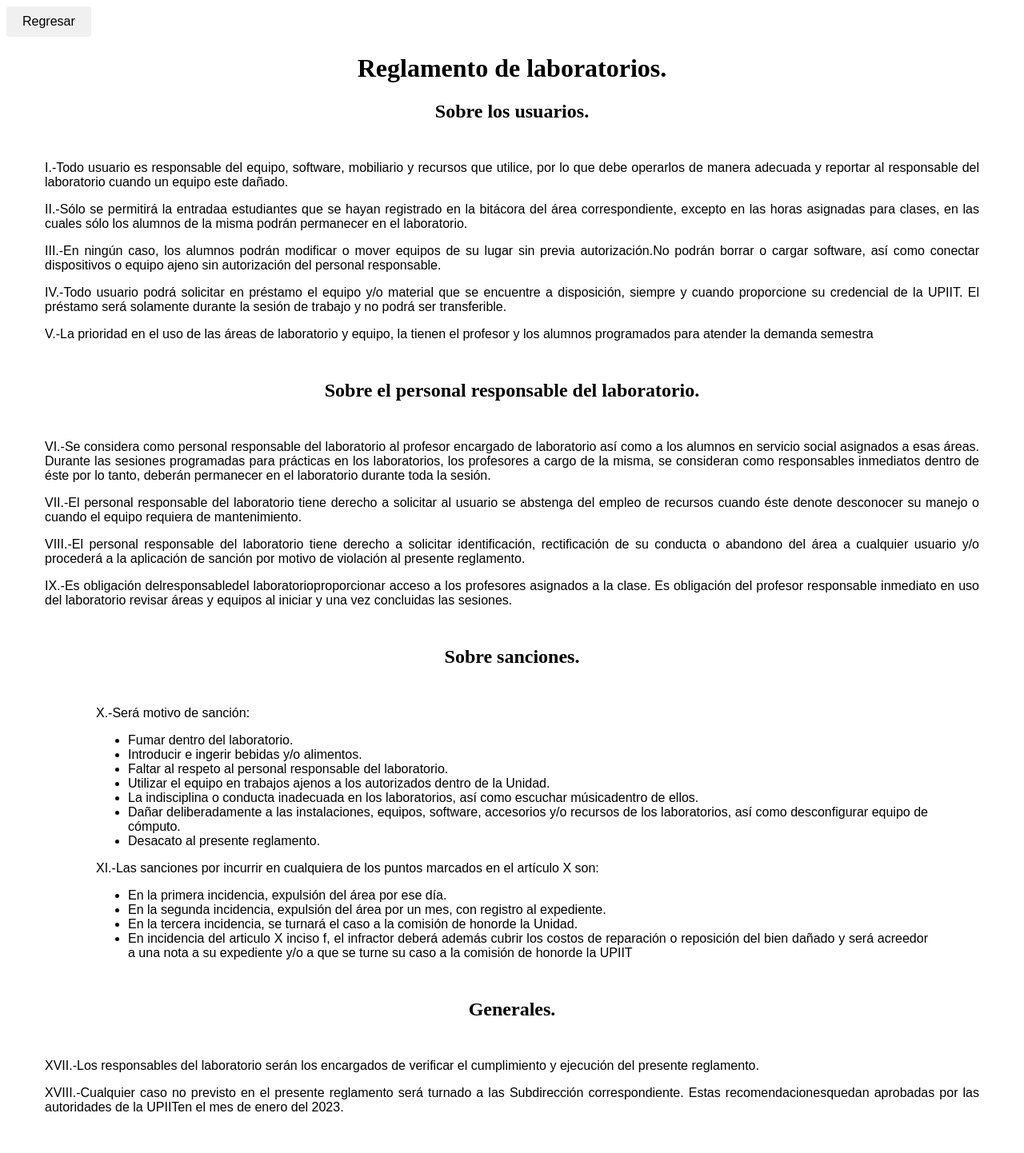
After one commit to eliudroman/control_lab, a Flask app: page /reglamento in a window 1280 px wide. The commit adds this page. Shown: the whole page at 80% size. Run offline with Flask 3, Linux system fonts and the light colour scheme.

Commit message:
casiiiii

```diff
--- a/Labcontrol/app.py
+++ b/Labcontrol/app.py
@@ -5,7 +5,7 @@ from flask import send_from_directory
 import os
 import calendar
 from datetime import datetime, date
-
+import locale
 
 from flask import current_app
 ####
@@ -57,6 +57,7 @@ def inicio():
             reserva_lista[2] = hora
             reservas_modificadas.append(tuple(reserva_lista))
 
+
     return render_template("sitio/index.html", reservas=reservas_modificadas)
 
 #------------
@@ -66,6 +67,10 @@ def favicon():
     return current_app.send_static_file('favicon.ico')
 
 
+@app.route("/reglamento")
+def reglamento():
+
+    return render_template("admin/reglamento.html")
 
 
 @app.route("/login")
@@ -245,7 +250,19 @@ def horarios():
     labs=cursor.fetchone()[0]
     conexion.commit()
 
-    return render_template("sitio/horarios.html",solicitud=solicitud,Horario=Horario,tamano=len(Horario),labs=labs)
+    locale.setlocale(locale.LC_ALL, 'es_ES.UTF-8')
+
+    mes = datetime.now().month
+
+    mes_siguiente = mes + 1
+    if mes_siguiente > 12:
+        mes_siguiente = 1
+
+    nombre_mes_siguiente = calendar.month_name[mes_siguiente].capitalize()
+    nombre_mes_actual = calendar.month_name[mes].capitalize()
+    print(nombre_mes_actual,nombre_mes_siguiente)
+
+    return render_template("sitio/horarios.html",solicitud=solicitud,Horario=Horario,tamano=len(Horario),labs=labs,meses=nombre_mes_actual+"/"+nombre_mes_siguiente)
 
 
 @app.route("/reservas/crear", methods=["POST"])
@@ -355,6 +372,19 @@ def pc_dispobiles():
 
 #------------------------------reservas------horarios
 
+@app.route("/cancelar_reserva", methods=["POST"])
+def cancelar_reserva():
+
+    _id=request.form["txtID"]
+
+    conexion=mysql.connect()
+    cursor=conexion.cursor()
+    cursor.execute("DELETE FROM reserva WHERE id_reserva=%s",(_id))
+    conexion.commit()
+
+    return redirect("/")
+
+
 
 @app.route("/reservas")
 def reservas():
@@ -363,7 +393,7 @@ def reservas():
 
     conexion=mysql.connect()
     cursor=conexion.cursor()
-    cursor.execute("SELECT id_reserva, fecha, id_hora FROM `reserva`")
+    cursor.execute("SELECT id_reserva, fecha, id_hora,id_responsable FROM `reserva`")
     reservas=cursor.fetchall()
     conexion.commit()
 
--- /dev/null
+++ b/Labcontrol/templates/admin/reglamento.html
@@ -0,0 +1,178 @@
+<!DOCTYPE html>
+<html lang="en">
+
+<head>
+    <meta charset="UTF-8">
+    <meta name="viewport" content="width=device-width, initial-scale=1.0">
+    <title>Reglamento</title>
+</head>
+
+<style>
+    .boton-regresar {
+        display: inline-block;
+        padding: 10px 20px;
+        background-color: #f0f0f0;
+        color: #000;
+        text-decoration: none;
+        border-radius: 4px;
+        font-family: 'Bitter', 'Poppins', sans-serif;
+    }
+
+    .boton-regresar:hover {
+        background-color: #ccc;
+    }
+
+    .reglamento {
+        text-align: center;
+        vertical-align: middle;
+        border: 5rem;
+    }
+
+    .justificado {
+        text-align: justify;
+        margin: 3rem;
+    }
+
+    div p {
+        font-weight: 530;
+        font-family: 'Bitter', 'Poppins', sans-serif;
+    }
+
+    ul li {
+        font-weight: 530;
+        font-family: 'Bitter', 'Poppins', sans-serif;
+    }
+
+    .lista {
+        margin-left: 4rem;
+        margin-right: 4rem;
+    }
+</style>
+
+<header>
+    <a href="/login" class="boton-regresar">Regresar</a>
+</header>
+
+
+<body>
+
+
+    <div class="reglamento">
+        <h1>
+            Reglamento de laboratorios.
+        </h1>
+
+        <h2>
+            Sobre los usuarios.
+        </h2>
+        <div class="justificado">
+            <p>
+                I.-Todo usuario es responsable del equipo, software, mobiliario y recursos que utilice, por lo que debe
+                operarlos de manera adecuada y reportar al responsable del laboratorio cuando un equipo este dañado.
+            </p>
+
+            <p>
+                II.-Sólo
+                se permitirá la entradaa estudiantes que se hayan registrado en la bitácora del área correspondiente,
+                excepto en las horas asignadas para clases, en las cuales sólo los alumnos de la misma podrán permanecer
+                en
+                el laboratorio.
+            </p>
+
+            <p>
+                III.-En ningún caso, los alumnos podrán modificar o mover equipos de su lugar sin previa
+                autorización.No podrán borrar o cargar software, así como conectar dispositivos o equipo ajeno sin
+                autorización del personal responsable.
+            </p>
+
+            <p>
+                IV.-Todo usuario podrá solicitar en préstamo el equipo y/o material
+                que se encuentre a disposición, siempre y cuando proporcione su credencial de la UPIIT. El préstamo será
+                solamente durante la sesión de trabajo y no podrá ser transferible.
+            </p>
+
+            <p>
+                V.-La prioridad en el uso de las áreas de
+                laboratorio y equipo, la tienen el profesor y los alumnos programados para atender la demanda semestra
+            </p>
+        </div>
+
+        <h2>
+            Sobre el personal responsable del laboratorio.
+        </h2>
+        <div class="justificado">
+            <p>
+                VI.-Se considera como personal responsable del laboratorio al profesor encargado de laboratorio así como
+                a los alumnos en servicio social asignados a esas áreas. Durante las sesiones programadas para prácticas
+                en los laboratorios, los profesores a cargo de la misma, se consideran como responsables inmediatos
+                dentro de éste por lo tanto, deberán permanecer en el laboratorio durante toda la sesión.
+            </p>
+
+            <p>
+                VII.-El personal responsable del laboratorio tiene derecho a solicitar al usuario se abstenga del empleo
+                de recursos cuando éste denote desconocer su manejo o cuando el equipo requiera de mantenimiento.
+            </p>
+
+            <p>
+                VIII.-El personal responsable del laboratorio tiene derecho a solicitar identificación, rectificación de
+                su conducta o abandono del área a cualquier usuario y/o procederá a la aplicación de sanción por motivo
+                de violación al presente reglamento.
+            </p>
+
+            <p>
+                IX.-Es obligación delresponsabledel laboratorioproporcionar acceso a los profesores asignados a la
+                clase. Es obligación del profesor responsable inmediato en uso del laboratorio revisar áreas y equipos
+                al iniciar y una vez concluidas las sesiones.
+            </p>
+        </div>
+
+        <h2>Sobre sanciones.</h2>
+
+        <div class="justificado">
+            <div class="lista">
+                <p>X.-Será motivo de sanción:</p>
+                <ul>
+                    <li>Fumar dentro del laboratorio.</li>
+                    <li>Introducir e ingerir bebidas y/o alimentos.</li>
+                    <li>Faltar al respeto al personal responsable del laboratorio.</li>
+                    <li>Utilizar el equipo en trabajos ajenos a los autorizados dentro de la Unidad.</li>
+                    <li>La indisciplina o conducta inadecuada en los laboratorios, así como escuchar músicadentro de
+                        ellos.</li>
+                    <li>Dañar deliberadamente a las instalaciones, equipos, software, accesorios y/o recursos de los
+                        laboratorios, así como desconfigurar equipo de cómputo.</li>
+                    <li>Desacato al presente reglamento.</li>
+                </ul>
+
+            </div>
+            <div class="lista">
+                <p>XI.-Las sanciones por incurrir en cualquiera de los puntos marcados en el artículo X son:</p>
+                <ul>
+                    <li>En la primera incidencia, expulsión del área por ese día.</li>
+                    <li>En la segunda incidencia, expulsión del área por un mes, con registro al expediente.</li>
+                    <li>En la tercera incidencia, se turnará el caso a la comisión de honorde la Unidad.</li>
+                    <li>En incidencia del articulo X inciso f, el infractor deberá además cubrir los costos de
+                        reparación o reposición del bien dañado y será acreedor a una nota a su expediente y/o a que se
+                        turne su caso a la comisión de honorde la UPIIT</li>
+                </ul>
+
+            </div>
+
+        </div>
+
+        <h2>Generales.</h2>
+        <div class="justificado">
+            <p>XVII.-Los responsables del laboratorio serán los encargados de verificar el cumplimiento y ejecución del
+                presente reglamento.</p>
+            <p>XVIII.-Cualquier caso no previsto en el presente reglamento será turnado a las Subdirección
+                correspondiente. Estas recomendacionesquedan aprobadas por las autoridades de la UPIITen el mes de enero
+                del 2023.</p>
+        </div>
+
+    </div>
+
+
+
+
+</body>
+
+</html>
--- a/Labcontrol/templates/sitio/index.html
+++ b/Labcontrol/templates/sitio/index.html
@@ -14,6 +14,9 @@
                 <h4 class="card-title">Reserva</h4>
                 <p class="card-text">Fecha: {{ reserva[1] }}</p>
                 <p class="card-text">Hora: {{ reserva[2] }}</p>
+                <form action="/cancelar_reserva" method="post" enctype="multipart/form-data">
+                    <button type="submit" class="btn btn-danger" value= "{{ reserva[0] }}" name="txtID" id="txtID">Cancelar</button>
+                </form>
             </div>
         </div>
     </div>
--- a/Labcontrol/templates/sitio/login.html
+++ b/Labcontrol/templates/sitio/login.html
@@ -28,7 +28,7 @@
       <div class="bienvenida">
         <h1>Bienvenido</h1>
         <div class="rule">
-          <a href="" class='bx bx-receipt'></a>
+          <a href="/reglamento" class='bx bx-receipt'></a>
         </div>
         <div class="descripcion">
           <span class="info">No olvides leer el reglamento</span>
```
Also changed, not shown: Labcontrol/static/horarios.css (+23 -1 lines), Labcontrol/static/horarios.js (+27 -2 lines), Labcontrol/templates/admin/reservas.html (+6 -2 lines), Labcontrol/templates/sitio/horarios.html (+10 -1 lines).
